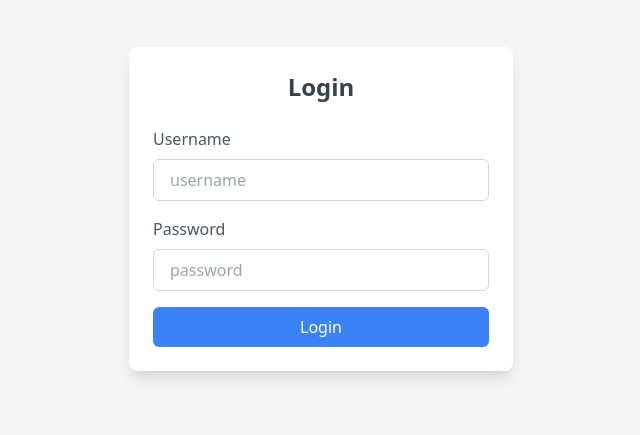
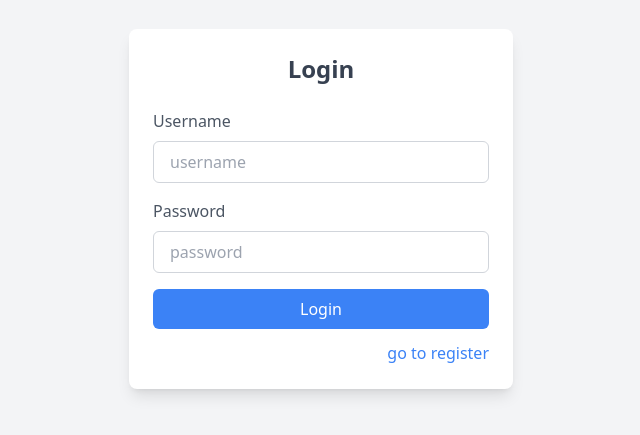
Before and after one commit to 6110490023/jira-demo, a React (Vite) app in the folder front-end/: page /login in a window 1280 px wide. Shown: the part 191-626 px from the top of the page, without its empty margins (319-959 px from the left). Built offline with nearby package versions, Linux system fonts and the light colour scheme; a web font is replaced by a local one.

Commit message:
[update]add-button-register

```diff
--- a/front-end/src/pages/Login.tsx
+++ b/front-end/src/pages/Login.tsx
@@ -2,7 +2,7 @@ import React, { useState, useEffect } from "react";
 import { UseAuth } from "../hook/useAuth";
 import { useNavigate } from "react-router-dom";
 // import Cookies from "js-cookie";
-import {setCookies,getCookies} from "../store/useCookies"
+import { setCookies, getCookies } from "../store/useCookies"
 
 import { useAlert } from "../context/AlertContext";
 
@@ -19,6 +19,9 @@ const Login: React.FC = () => {
             showAlert("คุณได้ทำการ login เเล้ว", "info")
         }
     }, []);
+    const handleRegister = () => {
+        navigate("/");
+    }
 
     const handleLogin = async (e: React.FormEvent) => {
         e.preventDefault();
@@ -77,7 +80,12 @@ const Login: React.FC = () => {
                     >
                         Login
                     </button>
+
                 </form>
+                <div className="flex w-full mt-3" >
+                    <button className="text-blue-500 ml-auto" onClick={() => { handleRegister() }}>go to register</button>
+
+                </div>
             </div>
         </div>
     );
```
